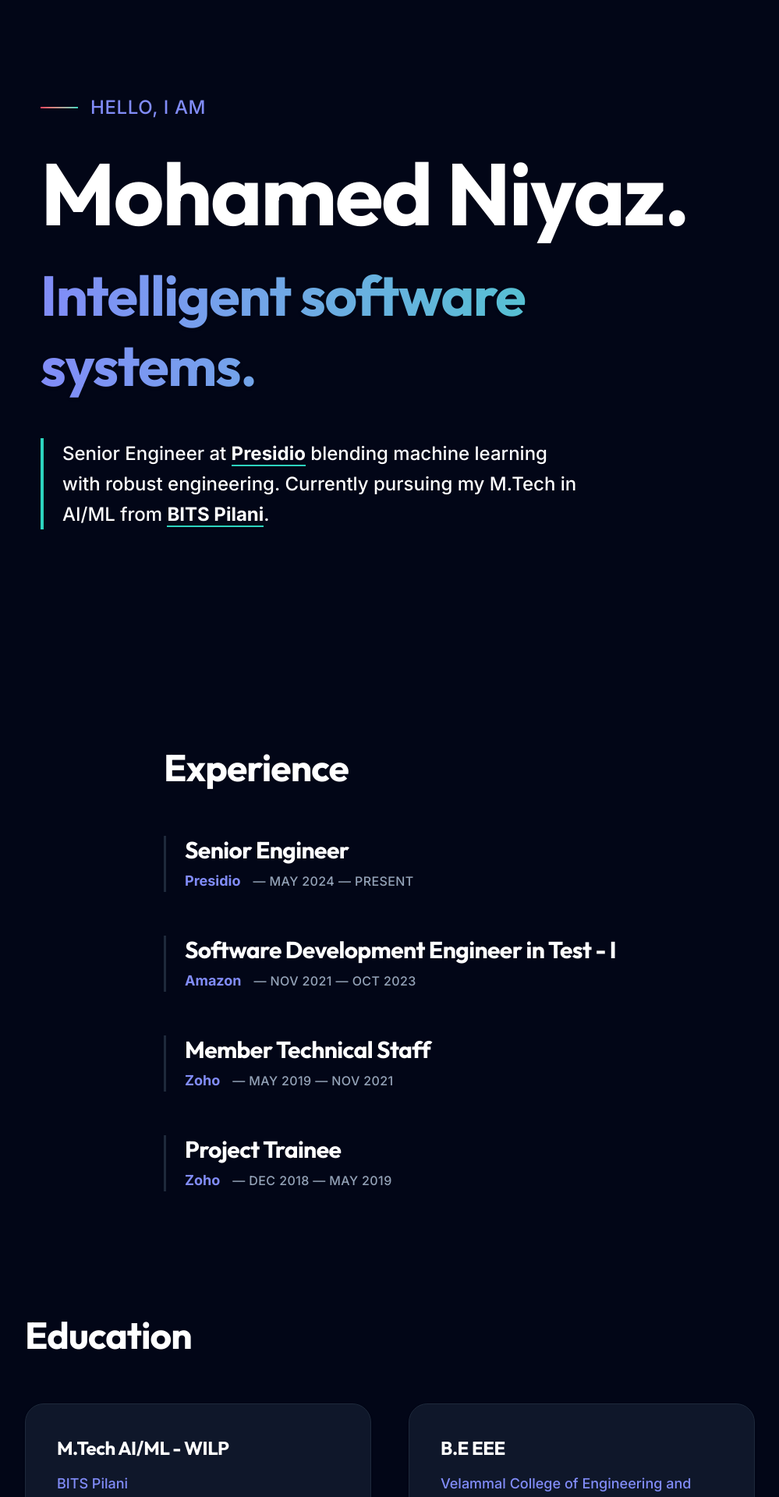
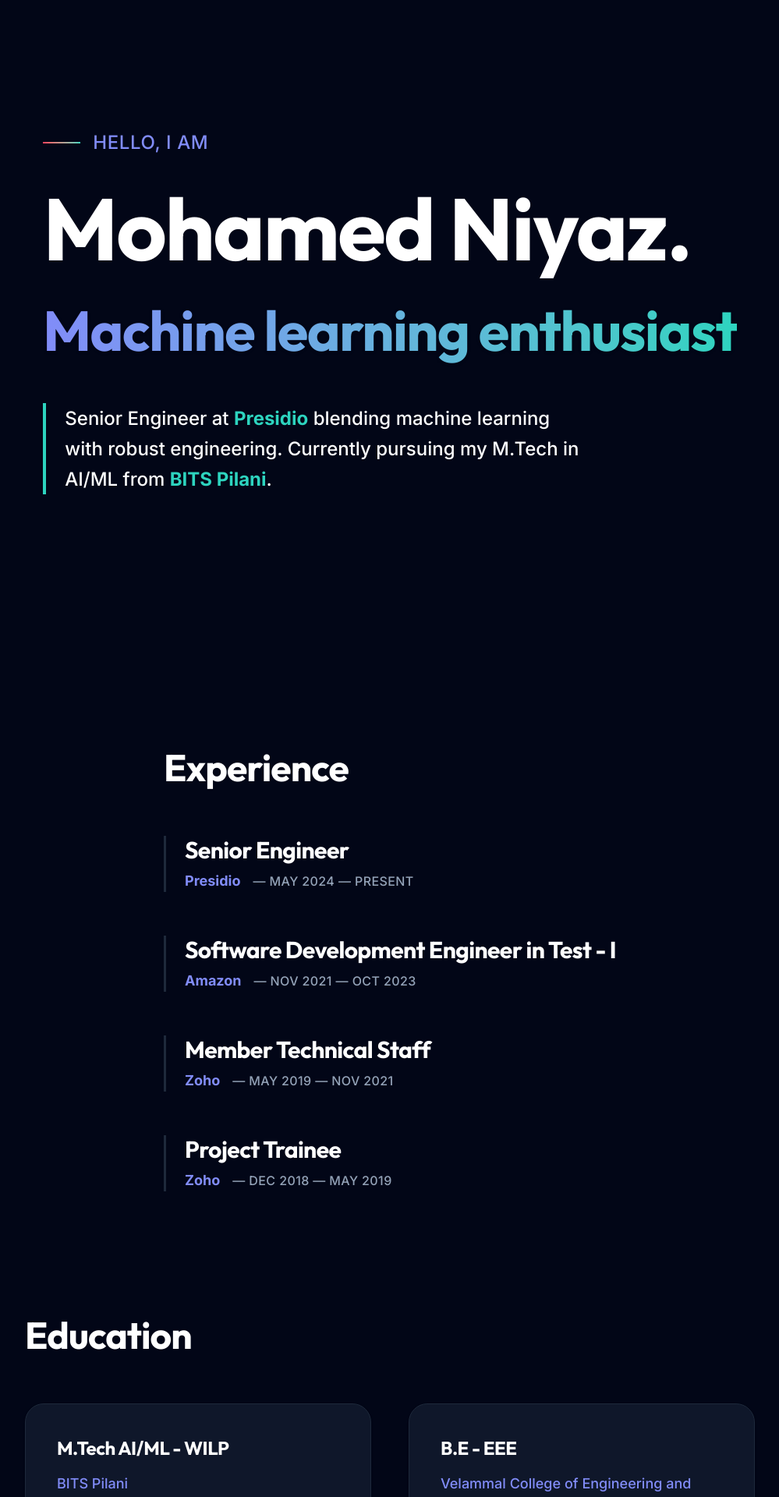
Before and after one commit to Niyaz2498/personal-site, a Next.js app: page / in a window 1280 px wide. Shown: the top 1920 px of the page at 78% size, without its empty margins (140-1139 px from the left). Built offline with nearby package versions, Linux system fonts and the light colour scheme.

Commit message:
Minor UI changes.

```diff
--- a/src/app/components/Education.js
+++ b/src/app/components/Education.js
@@ -9,7 +9,7 @@
   },
   {
     institution: 'Velammal College of Engineering and Technology',
-    degree: 'B.E EEE',
+    degree: 'B.E - EEE',
     timeline: '2015 — 2019',
   },
 ];
--- a/src/app/components/IntroContainer.js
+++ b/src/app/components/IntroContainer.js
@@ -20,15 +20,15 @@
 
       <FadeIn delay={300}>
         <h2 className="text-4xl md:text-6xl lg:text-[4.5rem] font-bold tracking-tight mb-8 max-w-4xl leading-tight text-transparent bg-clip-text bg-gradient-to-r from-[var(--text-secondary)] to-[var(--accent-light)] drop-shadow-sm">
-          Intelligent software systems.
+          Machine learning enthusiast
         </h2>
       </FadeIn>
 
       <FadeIn delay={450}>
         <div className="border-l-4 border-[var(--accent-light)] pl-6 mt-4">
           <p className="text-lg md:text-2xl text-[var(--text-primary)] max-w-2xl leading-relaxed font-medium">
-            Senior Engineer at <span className="font-bold border-b-2 border-[var(--accent-light)] text-[var(--text-primary)]">Presidio</span> blending machine learning with robust engineering.
-            Currently pursuing my M.Tech in AI/ML from <span className="font-bold border-b-2 border-[var(--accent-light)] text-[var(--text-primary)]">BITS Pilani</span>.
+            Senior Engineer at <span className="font-bold text-[var(--accent-light)]">Presidio</span> blending machine learning with robust engineering.
+            Currently pursuing my M.Tech in AI/ML from <span className="font-bold text-[var(--accent-light)]">BITS Pilani</span>.
           </p>
         </div>
       </FadeIn>
```
